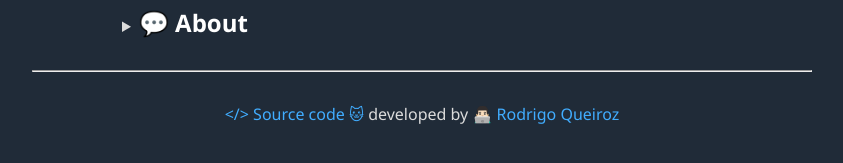
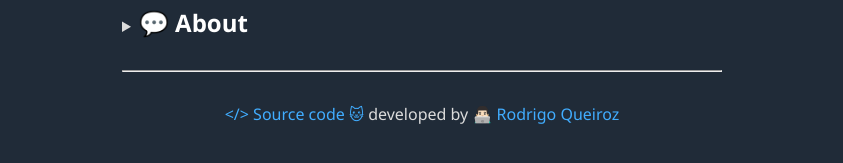
Before and after one commit to RodrigoWebDev/lessPass-standalone-html, a website built with Vite: page index.html in a window 1280 px wide. Shown: the part 701-864 px from the top of the page, 218-1061 px from the left. Built offline with nearby package versions, Linux system fonts and the light colour scheme.

Commit message:
feat: improve styles

```diff
--- a/index.html
+++ b/index.html
@@ -172,7 +172,7 @@
 
     <div id="snackbar">Copied</div>
 
-    <footer>
+    <footer class="mw-600px m-0-a">
       <hr />
       <br />
 
--- a/src/styles.css
+++ b/src/styles.css
@@ -486,6 +486,10 @@ a:hover {
   text-align: center;
 }
 
+.m-0-a {
+  margin: 0 auto;
+}
+
 * {
   box-sizing: border-box;
   font-family: "Segoe UI", Tahoma, Geneva, Verdana, sans-serif;
```
